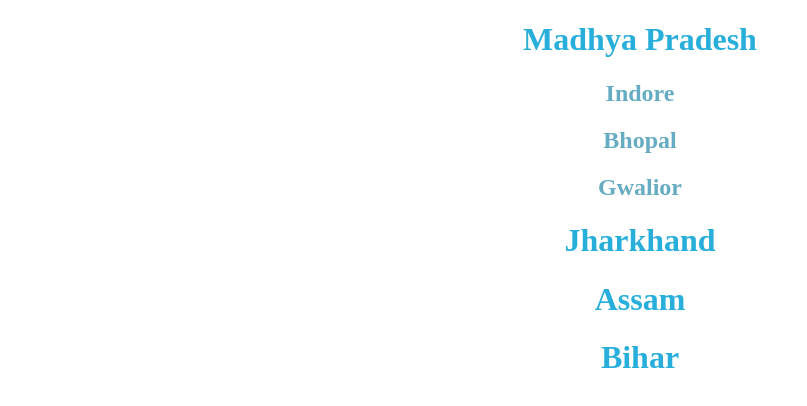
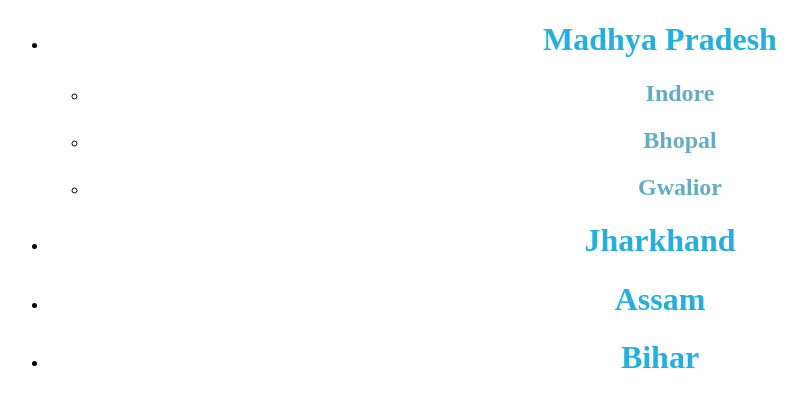
Before and after one commit to siddharthgupta94/React-Assignments-Set-2---Nested-List, a React app: page / in a window 1280 px wide. Both pictures are taken after a click on the element "Madhya Pradesh". Shown: the top 406 px of the page, without its empty margins (0-807 px from the left). Built offline with nearby package versions, Linux system fonts and the light colour scheme.

Commit message:
Add Nested List Components

```diff
--- a/src/components/App.js
+++ b/src/components/App.js
@@ -157,9 +157,17 @@ const states = [
 
 function App() {
   const stateList = states.map((state, i) => {
-    return <State id={`state${i + 1}`} key={state.name} state={state} />;
+    return (
+      <li key={state.name}>
+        <State id={`state${i + 1}`} state={state} />
+      </li>
+    );
   });
-  return <div id="main">{stateList}</div>;
+  return (
+    <div id="main">
+      <ul>{stateList}</ul>
+    </div>
+  );
 }
 
 export default App;
--- a/src/components/City.js
+++ b/src/components/City.js
@@ -9,13 +9,17 @@ export const City = ({ city }) => {
   };
 
   const townList = city.towns.map((town, i) => {
-    return <Town key={i} id={`town${i + 1}`} town={town} />;
+    return (
+      <li key={i}>
+        <Town id={`town${i + 1}`} town={town} />
+      </li>
+    );
   });
 
   return (
     <div>
       <h2 onClick={toggleTowns}>{city.name}</h2>
-      {showTowns && townList}
+      {showTowns && <ul>{townList}</ul>}
     </div>
   );
 };
--- a/src/components/State.js
+++ b/src/components/State.js
@@ -9,13 +9,17 @@ const State = ({ state }) => {
   };
 
   const cityList = state.cities.map((city, i) => {
-    return <City key={i} id={`city${i + 1}`} city={city} />;
+    return (
+      <li key={i}>
+        <City id={`city${i + 1}`} city={city} />
+      </li>
+    );
   });
 
   return (
     <div>
       <h1 onClick={toggleCity}>{state.name}</h1>
-      {showCities && cityList}
+      {showCities && <ul>{cityList}</ul>}
     </div>
   );
 };
```
